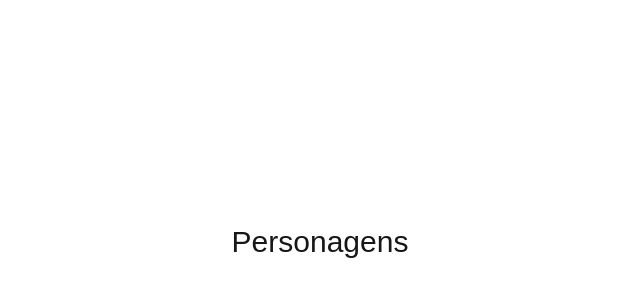
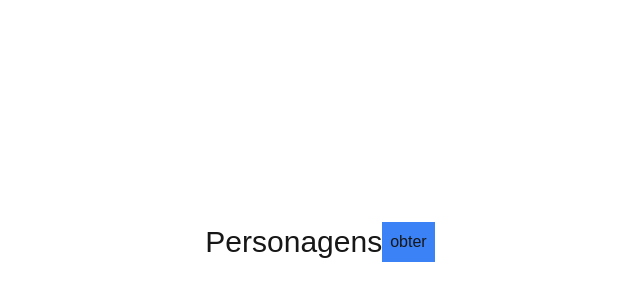
Before and after one commit to PauloStraforini/Estudos_React_Next, a Next.js app in the folder estudos_de_react_next/: page /starwars in a window 1280 px wide. Shown: the part 158-458 px from the top of the page, without its empty margins (320-960 px from the left). Built offline with nearby package versions, Linux system fonts and the light colour scheme.

Commit message:
Refactor
Refactor: Remove unused constantes/produtos.ts file and update layout/index.tsx and starwars/personagens.tsx components

```diff
--- a/estudos_de_react_next/src/components/starwars/personagens.tsx
+++ b/estudos_de_react_next/src/components/starwars/personagens.tsx
@@ -1,7 +1,26 @@
 export default function Personagens() {
+
+    async function SimularCamadaAPI() {
+        return new Promise((resolve) => {
+            setTimeout (() => {
+                resolve (1)
+            },  3000)
+        const data = Date.now()
+        while (Date.now() < data + 3000) { }
+        })
+    }
+
+    async function obterPersonagens() {
+        console.log('Início da função obterPersonagens')
+        await SimularCamadaAPI()
+        console.log('Fim da função obterPersonagens')
+    }
+
     return (
         <div className={`flex justify-center items-center h-screen`}>
             <h1 className="text-3xl text-center">Personagens</h1>
+            <button onClick={obterPersonagens} className={`
+                bg-blue-500 p-2`}>obter</button>
         </div>
     )
 }
--- a/estudos_de_react_next/src/pages/starwars/index.tsx
+++ b/estudos_de_react_next/src/pages/starwars/index.tsx
@@ -1,16 +1,6 @@
 import Personagens from "@/components/starwars/personagens";
 
 export default function PaginaStarWars() {
-
-    async function SimularCamadaAPI() {
-        return new Promise((resolve) => {
-            setTimeout (() => {
-                resolve (1)
-            },  3000)
-        const data = Date.now()
-        while (Date.now() < data + 3000) { }
-        })
-    }
 
     return (
         <div className={`flex justify-center items-center h-screen`}>
```
